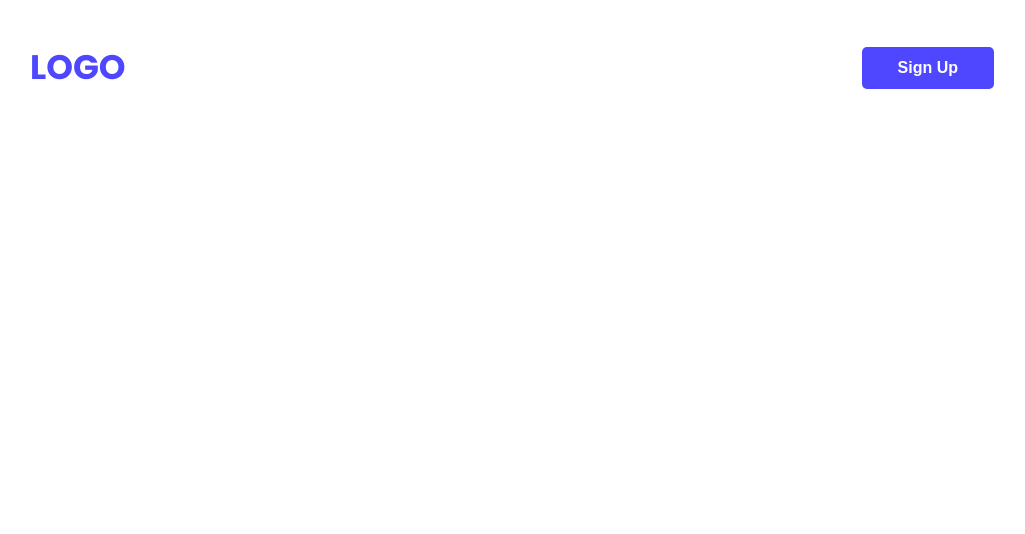
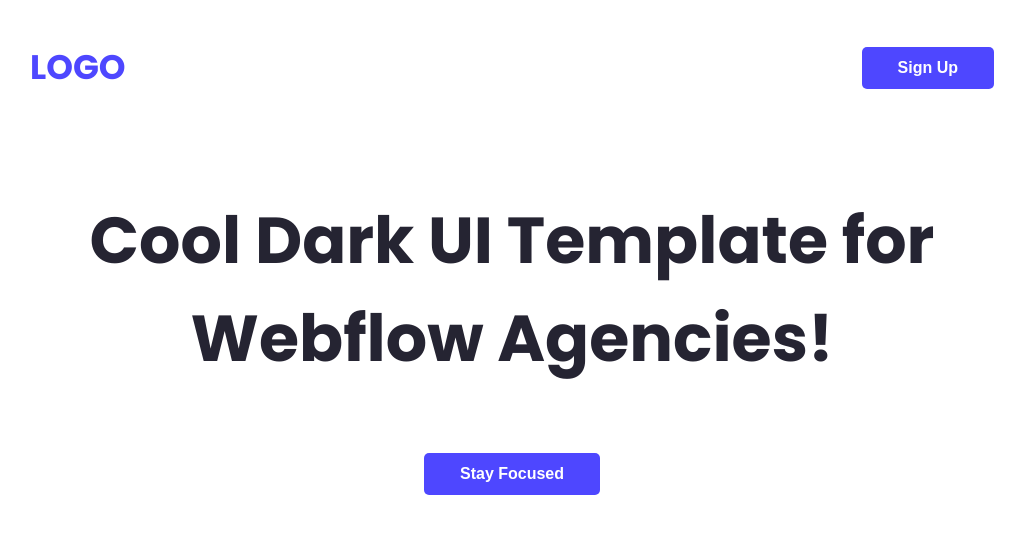
Before and after one commit to Yousufali999/fist-assignment-repo, a plain HTML site: page index.html in a window 1280 px wide. Shown: the whole page, without its empty margins (128-1153 px from the left). Drawn offline with Linux system fonts and the light colour scheme.

Commit message:
added style and tag

```diff
--- a/index.html
+++ b/index.html
@@ -10,11 +10,16 @@
     <link href="https://fonts.googleapis.com/css2?family=Poppins:ital,wght@0,100;0,200;0,300;0,400;0,500;0,600;0,700;0,800;0,900;1,100;1,200;1,300;1,400;1,500;1,600;1,700;1,800;1,900&display=swap" rel="stylesheet">
 </head>
 <body>
-    <header>
+    <header class="Header_section">
         <nav class="nav_section">
             <h3 class="header_Logo logo_color">LOGO</h3>
             <button class="primary_bton">Sign Up</button>
         </nav>
+        <div class="hero_content">
+            <h3 class="hero_title">Cool Dark UI Template for Webflow Agencies!
+             </h3>
+            <button class="primary_bton">Stay Focused</button>
+        </div>
     </header>
 </body>
 </html>
--- a/style/style.css
+++ b/style/style.css
@@ -18,6 +18,7 @@
 
 }
 /* Nav_Style  */
+
 .nav_section{
     display:flex;
     align-items: center;
@@ -28,3 +29,15 @@
     font-size: 34px;
 
 }
+.hero_content{
+    margin: auto;
+    max-width: 905px;
+    text-align: center;
+}
+.hero_title{
+    font-size: 65px;
+    font-weight: bold;
+    color: #252432;
+
+
+}
```
Also changed, not shown: imges/Hero-bg.png (renamed from Assets/Hero-bg.png), imges/avatar.png (renamed from Assets/avatar.png), imges/icon-star.png (renamed from Assets/icon-star.png), imges/wc-big.png (renamed from Assets/wc-big.png), imges/wc-mini.png (renamed from Assets/wc-mini.png).
